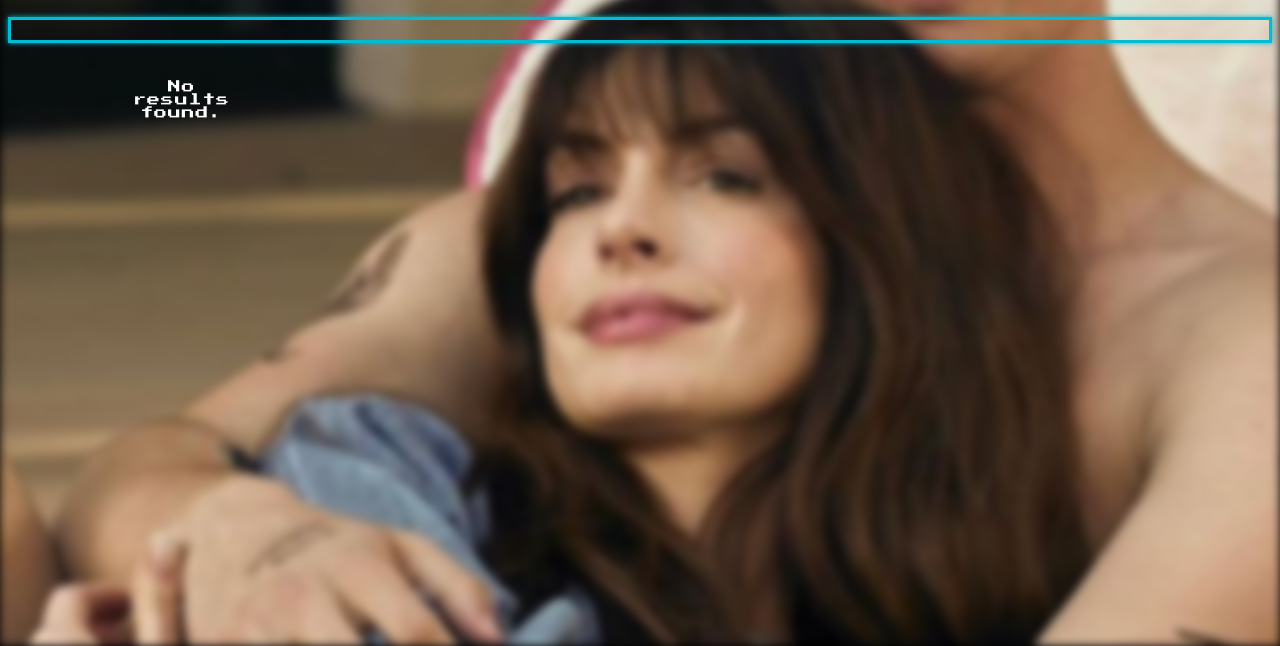
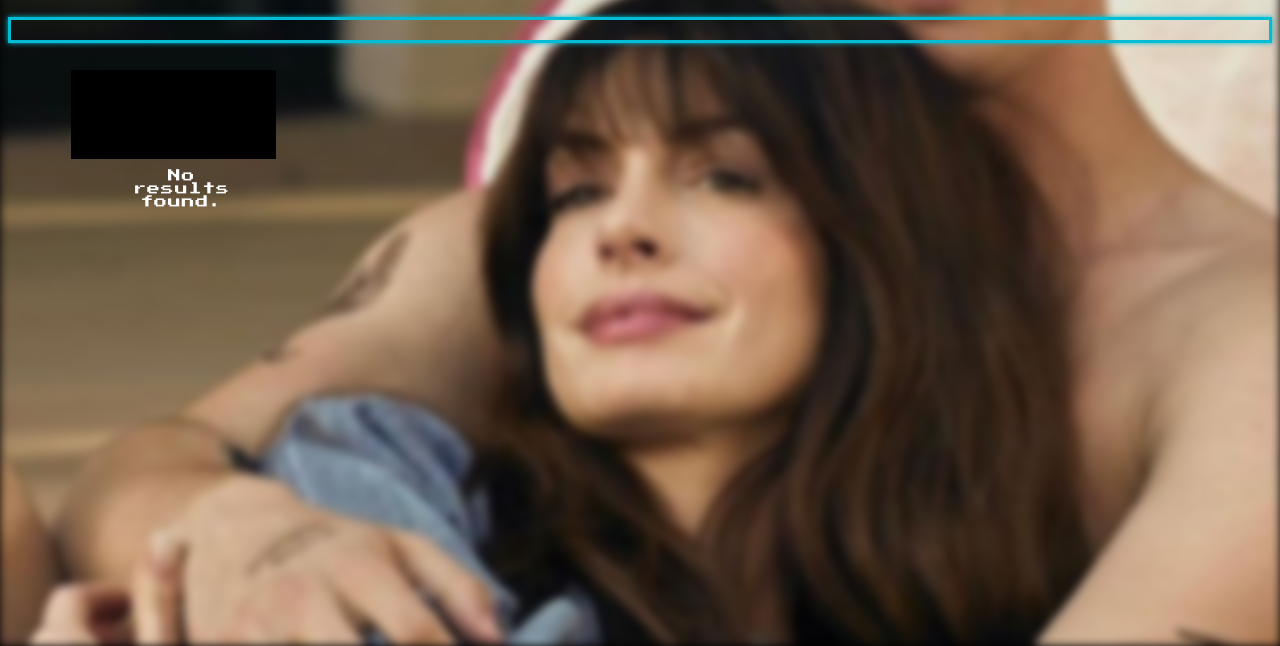
Before and after one commit to Sanman365/CinePatos2, a plain HTML site: page results.html in a window 1280 px wide. Shown: the part 154-800 px from the top of the page. Drawn offline with Linux system fonts and the light colour scheme; files that its build step writes are made by us from their sources.

Commit message:
Update results.html

```diff
--- a/results.html
+++ b/results.html
@@ -31,6 +31,7 @@
     </div>
     <h1></h1><div class="image-gallery">
         <div class="image-item">
+            <div class="baby-driver-container"><h3 class="baby-driver-text"></h3></div>
     <div id="resultsContainer">
     </div></div></div>
     <script src="results.js"></script>
```
